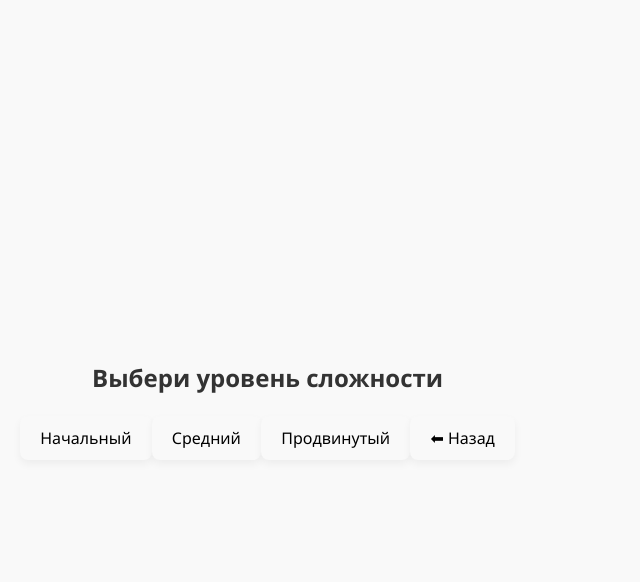
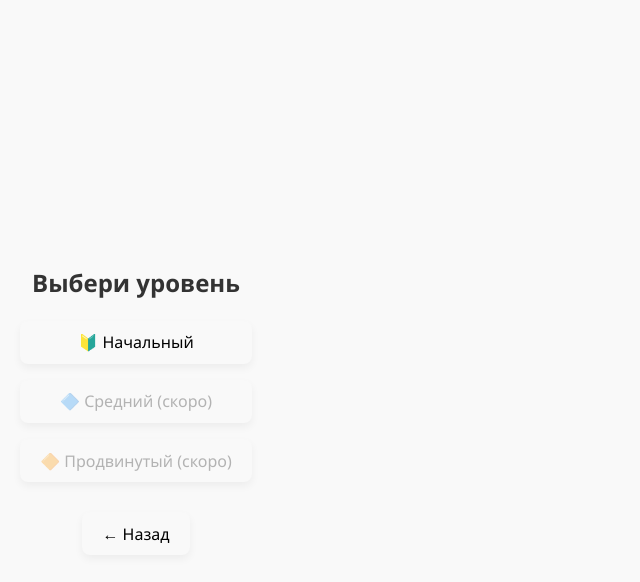
Before and after one commit to Ameer0006/kazbot-web, a React (Vite) app: page / in a window 1280 px wide. Both pictures are taken after a click on the button "📚 Начать обучение". Shown: the top 582 px of the page, without its empty margins (0-640 px from the left). Built offline with nearby package versions, Linux system fonts and the light colour scheme.

Commit message:
Update App.tsx

```diff
--- a/src/App.tsx
+++ b/src/App.tsx
@@ -1,71 +1,103 @@
-import './App.css';
-import avatar from './assets/avatar.png';
-import { useState } from 'react';
+import { useState } from "react";
+import "./App.css";
+import avatar from "./assets/avatar.png";
 
 function App() {
-  const [screen, setScreen] = useState<'home' | 'level' | 'learn' | 'repeat' | 'game'>('home');
-  const [level, setLevel] = useState<'easy' | 'medium' | 'hard' | null>(null);
-  const [score, setScore] = useState(0);
-  const [errors, setErrors] = useState(0);
+  const [screen, setScreen] = useState<"home" | "level" | "match">("home");
+  const [selectedKaz, setSelectedKaz] = useState<string | null>(null);
+  const [matched, setMatched] = useState<[string, string][]>([]);
 
-  const handleStartClick = () => setScreen('level');
-  const handleLevelSelect = (chosenLevel: 'easy' | 'medium' | 'hard') => {
-    setLevel(chosenLevel);
-    setScreen('learn');
+  const wordPairs = [
+    { kaz: "Сәлем", rus: "Привет" },
+    { kaz: "Қалайсың", rus: "Как дела" },
+    { kaz: "Жоқ", rus: "Нет" },
+    { kaz: "Иә", rus: "Да" },
+    { kaz: "Көмек", rus: "Помощь" },
+    { kaz: "Оқу", rus: "Учёба" },
+  ];
+
+  const handleMatch = (rus: string) => {
+    if (!selectedKaz) return;
+    const correctPair = wordPairs.find(pair => pair.kaz === selectedKaz);
+    if (correctPair && correctPair.rus === rus) {
+      setMatched(prev => [...prev, [selectedKaz, rus]]);
+    }
+    setSelectedKaz(null);
   };
 
-  const handleBackToHome = () => setScreen('home');
+  const reset = () => {
+    setMatched([]);
+    setSelectedKaz(null);
+  };
 
+  if (screen === "home") {
     return (
       <div className="container">
-      {screen === 'home' && (
-        <>
         <img src={avatar} alt="KazBot Logo" className="logo" />
         <h1>KazBot</h1>
         <p className="description">Твой помощник в изучении казахского языка kz</p>
         <div className="buttons">
-            <button onClick={handleStartClick}>📚 Начать обучение</button>
-            <button onClick={() => setScreen('repeat')}>💬 Повторение</button>
-            <button onClick={() => setScreen('game')}>🎮 Игровой режим</button>
+          <button onClick={() => setScreen("level")}>📚 Начать обучение</button>
+          <button onClick={() => alert("🧠 Повторение — скоро!")}>💬 Повторение</button>
+          <button onClick={() => alert("🎮 Игровой режим — скоро!")}>🎮 Игровой режим</button>
         </div>
         <footer>@kzKazakhbot</footer>
-        </>
-      )}
-
-      {screen === 'level' && (
-        <div className="level-select">
-          <h2>Выбери уровень сложности</h2>
-          <button onClick={() => handleLevelSelect('easy')}>Начальный</button>
-          <button onClick={() => handleLevelSelect('medium')}>Средний</button>
-          <button onClick={() => handleLevelSelect('hard')}>Продвинутый</button>
-          <button onClick={handleBackToHome}>⬅ Назад</button>
-        </div>
-      )}
-
-      {/* Заготовки для следующих экранов */}
-      {screen === 'learn' && (
-        <div>
-          <h2>Режим обучения ({level})</h2>
-          <p>Очки: {score} | Ошибки: {errors}</p>
-          <button onClick={handleBackToHome}>⬅ Назад</button>
-        </div>
-      )}
-
-      {screen === 'repeat' && (
-        <div>
-          <h2>Повторение ошибок</h2>
-          <button onClick={handleBackToHome}>⬅ Назад</button>
-        </div>
-      )}
-
-      {screen === 'game' && (
-        <div>
-          <h2>Игровой режим</h2>
-          <button onClick={handleBackToHome}>⬅ Назад</button>
-        </div>
-      )}
       </div>
     );
   }
 
+  if (screen === "level") {
+    return (
+      <div className="container">
+        <h2>Выбери уровень</h2>
+        <div className="buttons">
+          <button onClick={() => setScreen("match")}>🔰 Начальный</button>
+          <button disabled>🔷 Средний (скоро)</button>
+          <button disabled>🔶 Продвинутый (скоро)</button>
+        </div>
+        <button className="back" onClick={() => setScreen("home")}>← Назад</button>
+      </div>
+    );
+  }
+
+  if (screen === "match") {
+    const kazWords = wordPairs.map(pair => pair.kaz);
+    const rusWords = wordPairs.map(pair => pair.rus);
+
+    return (
+      <div className="container">
+        <h2>🔗 Соедини пары слов</h2>
+        <div className="columns">
+          <div>
+            {kazWords.map(kaz => (
+              <button
+                key={kaz}
+                className={selectedKaz === kaz ? "selected" : ""}
+                onClick={() => setSelectedKaz(kaz)}
+              >
+                {kaz}
+              </button>
+            ))}
+          </div>
+          <div>
+            {rusWords.map(rus => (
+              <button key={rus} onClick={() => handleMatch(rus)}>
+                {rus}
+              </button>
+            ))}
+          </div>
+        </div>
+        <div>
+          <p>Совпадения: {matched.length} / {wordPairs.length}</p>
+          {matched.length === wordPairs.length && <p>🎉 Все слова соединены!</p>}
+          <button onClick={reset}>🔄 Заново</button>
+          <button className="back" onClick={() => setScreen("level")}>← Назад</button>
+        </div>
+      </div>
+    );
+  }
+
+  return null;
+}
+
 export default App;
```
Lines whose indentation alone changed are shown as unchanged.
